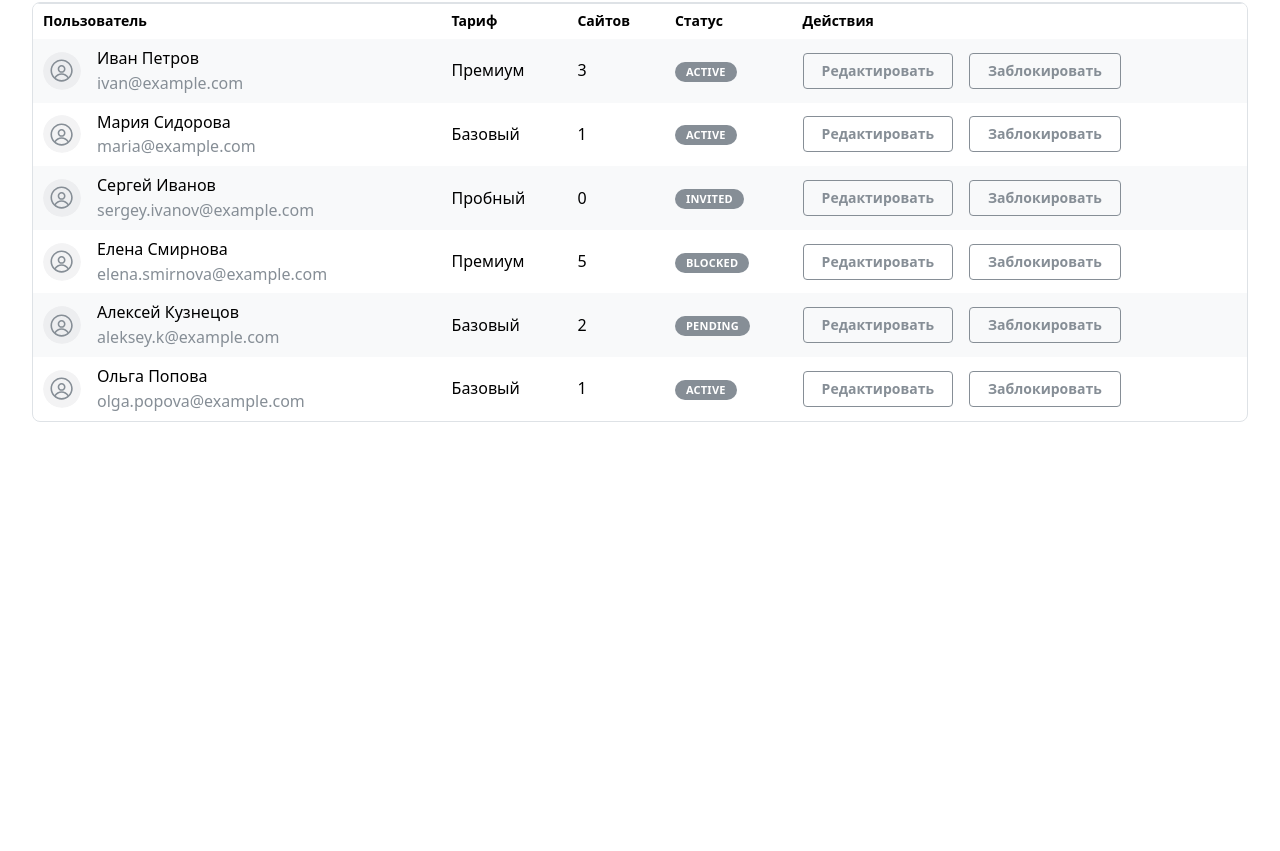
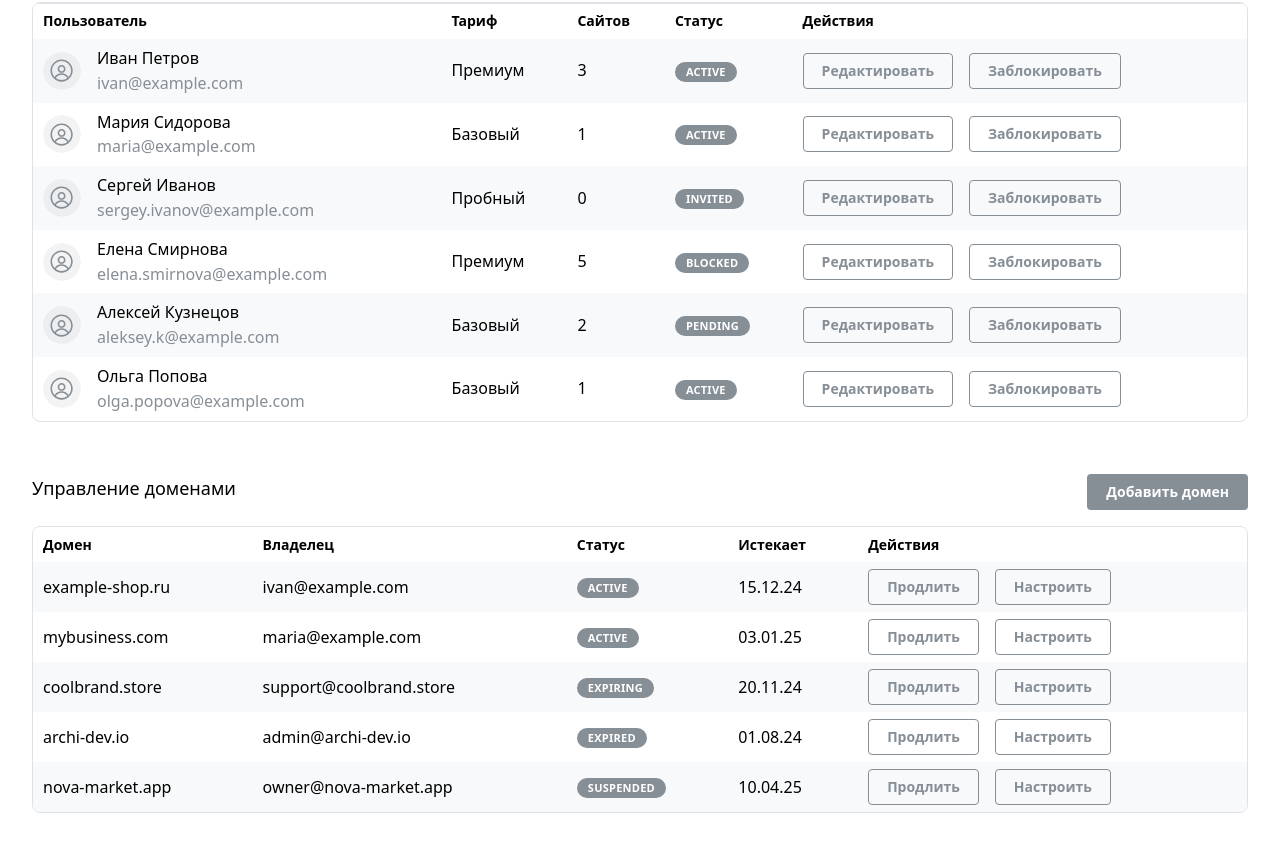
Before and after one commit to M-a-K-s-1-M/neshopify, a React (Vite) app in the folder admin-frontend/: page / in a window 1280 px wide. Shown: the part 355-1206 px from the top of the page. Before the commit the page ends 821 px from the top, so only its background shows below. Built offline with nearby package versions, Linux system fonts and the light colour scheme.

Commit message:
Создаст таблице доменов на странице Обзор

```diff
--- a/admin-frontend/package.json
+++ b/admin-frontend/package.json
@@ -13,6 +13,8 @@
     "@mantine/core": "^8.3.6",
     "@mantine/hooks": "^8.3.6",
     "@tabler/icons-react": "^3.35.0",
+    "@types/date-fns": "^2.5.3",
+    "date-fns": "^4.1.0",
     "react": "^19.1.1",
     "react-dom": "^19.1.1",
     "react-router-dom": "^7.9.5",
--- /dev/null
+++ b/admin-frontend/src/features/domain/index.ts
@@ -0,0 +1 @@
+export * from './ui/index';
--- /dev/null
+++ b/admin-frontend/src/features/domain/ui/add-domain/index.tsx
@@ -0,0 +1,7 @@
+import { Button } from "@mantine/core";
+
+export function AddDomain() {
+    return (
+        <Button color="button">Добавить домен</Button>
+    )
+}
--- /dev/null
+++ b/admin-frontend/src/features/domain/ui/domains-table-mini/index.tsx
@@ -0,0 +1,50 @@
+import type { IDomainRow } from "@/shared/mocks/domains";
+import { Badge, Button, Group, Table, Text } from "@mantine/core";
+import { format } from 'date-fns';
+import './styles.scss';
+
+const tableHeading: string[] = ['Домен', 'Владелец', 'Статус', 'Истекает', 'Действия']
+
+export function DomainsTableMini({ data }: { data: IDomainRow[] }) {
+    return (
+        <Table.ScrollContainer minWidth={900}>
+            <Table stickyHeader striped withTableBorder className="domains-table-mini" classNames={{ table: 'domains-table-mini__table' }}>
+                <Table.Thead>
+                    <Table.Tr>
+                        {tableHeading?.map(tableHeading => <Table.Th key={tableHeading}>{tableHeading}</Table.Th>)}
+                    </Table.Tr>
+                </Table.Thead>
+
+                <Table.Tbody>
+                    {data?.map(domain =>
+                        <Table.Tr key={domain.id}>
+                            <Table.Td>
+                                <Text>{domain.domain}</Text>
+                            </Table.Td>
+
+                            <Table.Td>
+                                <Text>{domain.ownerEmail}</Text>
+                            </Table.Td>
+
+                            <Table.Td>
+                                <Badge color="background">{domain.status}</Badge>
+                            </Table.Td>
+
+                            <Table.Td>
+                                <Text>{format(domain.expiresAt, 'dd.MM.yy')}</Text>
+                            </Table.Td>
+
+                            <Table.Td>
+                                <Group>
+                                    <Button variant="outline" color={'button'}>Продлить</Button>
+                                    <Button variant="outline" color={"button"} >Настроить</Button>
+                                </Group>
+                            </Table.Td>
+                        </Table.Tr>
+                    )}
+
+                </Table.Tbody>
+            </Table>
+        </Table.ScrollContainer>
+    )
+}
--- /dev/null
+++ b/admin-frontend/src/features/domain/ui/domains-table-mini/styles.scss
@@ -0,0 +1,9 @@
+.domains-table-mini {
+
+    &__table {
+        border-radius: var(--mantine-radius-md);
+        overflow: hidden;
+        border-collapse: separate;
+        border-spacing: 0;
+    }
+}
--- /dev/null
+++ b/admin-frontend/src/features/domain/ui/index.ts
@@ -0,0 +1,2 @@
+export { DomainsTableMini } from './domains-table-mini/index';
+export { AddDomain } from './add-domain';
--- a/admin-frontend/src/features/user/ui/add-user/index.tsx
+++ b/admin-frontend/src/features/user/ui/add-user/index.tsx
@@ -2,6 +2,6 @@ import { Button } from "@mantine/core";
 
 export function AddUser() {
     return (
-        <Button fz={'xs'} color="button">Добавить пользователя</Button>
+        <Button color="button">Добавить пользователя</Button>
     )
 }
--- a/admin-frontend/src/features/user/ui/users-table-mini/index.tsx
+++ b/admin-frontend/src/features/user/ui/users-table-mini/index.tsx
@@ -2,7 +2,7 @@ import type { IUserRow } from "@/shared/mocks/users";
 import { Avatar, Badge, Box, Button, Group, Table, Text } from "@mantine/core";
 import './styles.scss';
 
-const tableHeading = ['Пользователь', 'Тариф', 'Сайтов', 'Статус', 'Действия']
+const tableHeading: string[] = ['Пользователь', 'Тариф', 'Сайтов', 'Статус', 'Действия']
 
 
 export function UsersTableMini({ data }: { data: IUserRow[] }) {
--- a/admin-frontend/src/pages/review/index.tsx
+++ b/admin-frontend/src/pages/review/index.tsx
@@ -1,5 +1,7 @@
+import { AddDomain, DomainsTableMini } from "@/features/domain";
 import { AddUser, SearchUsers, UsersTableMini } from "@/features/user";
 import usersMock from "@/shared/mocks/users";
+import domainsMock from "@/shared/mocks/domains";
 import { SiteAnalyticsBlock } from "@/widgets/site-analytics-block";
 import { Box, Flex, Group, Text } from "@mantine/core";
 
@@ -12,7 +14,7 @@ export function Review() {
                 <SiteAnalyticsBlock />
             </Box>
 
-            <Box component="div">
+            <Box component="div" mb={'2xl'}>
                 <Flex justify={'space-between'} gap={'xs'} wrap={'wrap'} mb={'md'}>
                     <Text size={'lg'} fw={500}>Управление пользователями</Text>
 
@@ -24,6 +26,16 @@ export function Review() {
 
                 <UsersTableMini data={usersMock} />
             </Box>
+
+            <Box component="div" mb={'md'}>
+                <Flex justify={'space-between'} gap={'xs'} wrap={"wrap"} mb={'md'}>
+                    <Text size={'lg'} fw={500}>Управление доменами</Text>
+
+                    <AddDomain />
+                </Flex>
+
+                <DomainsTableMini data={domainsMock} />
+            </Box>
         </Box>
     )
 }
--- /dev/null
+++ b/admin-frontend/src/shared/mocks/domains.ts
@@ -0,0 +1,49 @@
+export type DomainStatus = 'active' | 'expiring' | 'expired' | 'suspended'
+
+export interface IDomainRow {
+    id: string
+    domain: string
+    ownerEmail: string
+    status: DomainStatus
+    expiresAt: string // ISO date, форматируйте в UI (e.g. 15.12.2024)
+}
+
+export const domainsMock: IDomainRow[] = [
+    {
+        id: 'd_001',
+        domain: 'example-shop.ru',
+        ownerEmail: 'ivan@example.com',
+        status: 'active',
+        expiresAt: '2024-12-15T00:00:00.000Z',
+    },
+    {
+        id: 'd_002',
+        domain: 'mybusiness.com',
+        ownerEmail: 'maria@example.com',
+        status: 'active',
+        expiresAt: '2025-01-03T00:00:00.000Z',
+    },
+    {
+        id: 'd_003',
+        domain: 'coolbrand.store',
+        ownerEmail: 'support@coolbrand.store',
+        status: 'expiring', // истекает скоро
+        expiresAt: '2024-11-20T00:00:00.000Z',
+    },
+    {
+        id: 'd_004',
+        domain: 'archi-dev.io',
+        ownerEmail: 'admin@archi-dev.io',
+        status: 'expired',
+        expiresAt: '2024-08-01T00:00:00.000Z',
+    },
+    {
+        id: 'd_005',
+        domain: 'nova-market.app',
+        ownerEmail: 'owner@nova-market.app',
+        status: 'suspended',
+        expiresAt: '2025-04-10T00:00:00.000Z',
+    },
+]
+
+export default domainsMock
```
Also changed, not shown: 1 other file (tests, documents, lock files or other folders).
